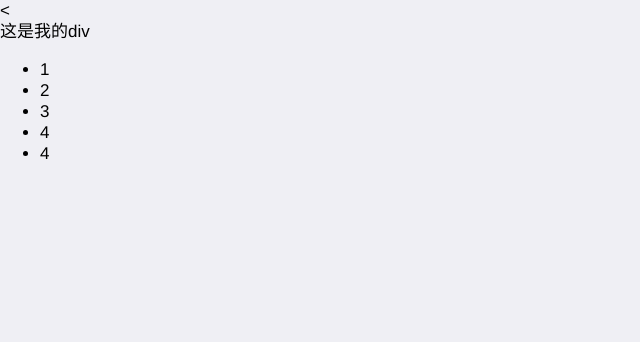
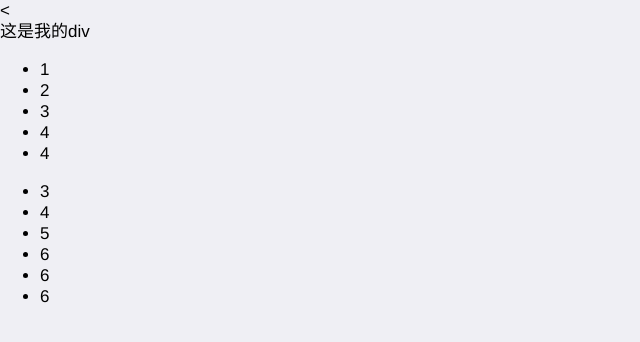
Before and after one commit to oudahai/app, a plain HTML site: page index.html in a window 1280 px wide. Shown: the whole page, without its empty margins (0-640 px from the left). Drawn offline with Linux system fonts and the light colour scheme.

Commit message:
第二次提交

```diff
--- a/index.html
+++ b/index.html
@@ -21,5 +21,15 @@
 			<li>4</li>
 		</ul>
 	</div>
+	<div>
+		<ul>
+			<li>3</li>
+			<li>4</li>
+			<li>5</li>
+			<li>6</li>
+			<li>6</li>
+			<li>6</li>
+		</ul>
+	</div>
 </body>
 </html>
```
